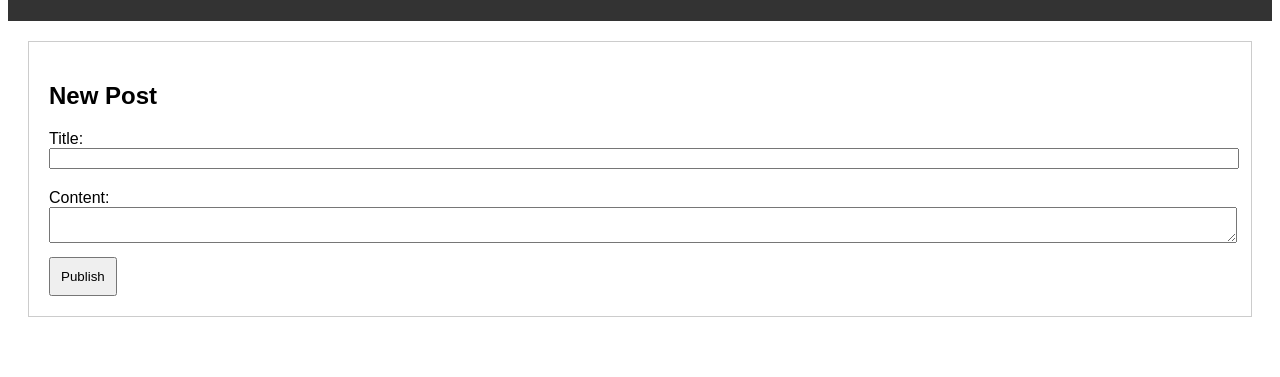
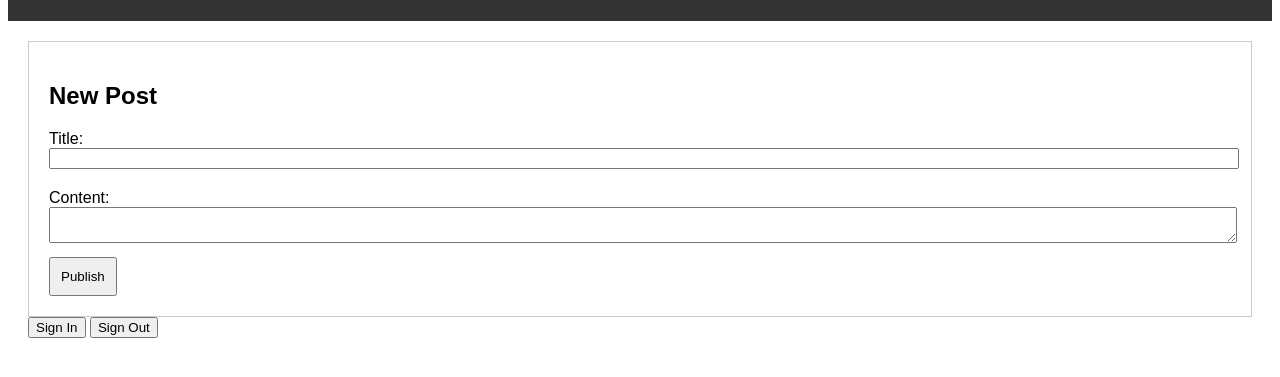
Before and after one commit to AyushSenDazzler/AyushSenDazzler.github.io, a plain HTML site: page index.html in a window 1280 px wide. Shown: the part 107-484 px from the top of the page. Drawn offline with Linux system fonts and the light colour scheme.

Commit message:
Update index.html

```diff
--- a/index.html
+++ b/index.html
@@ -26,6 +26,11 @@
         <button type="submit">Publish</button>
       </form>
     </section>
+
+    <section id="auth-buttons">
+      <button id="sign-in-button">Sign In</button>
+      <button id="sign-out-button">Sign Out</button>
+    </section>
   </main>
 
   <script src="script.js"></script>
```
